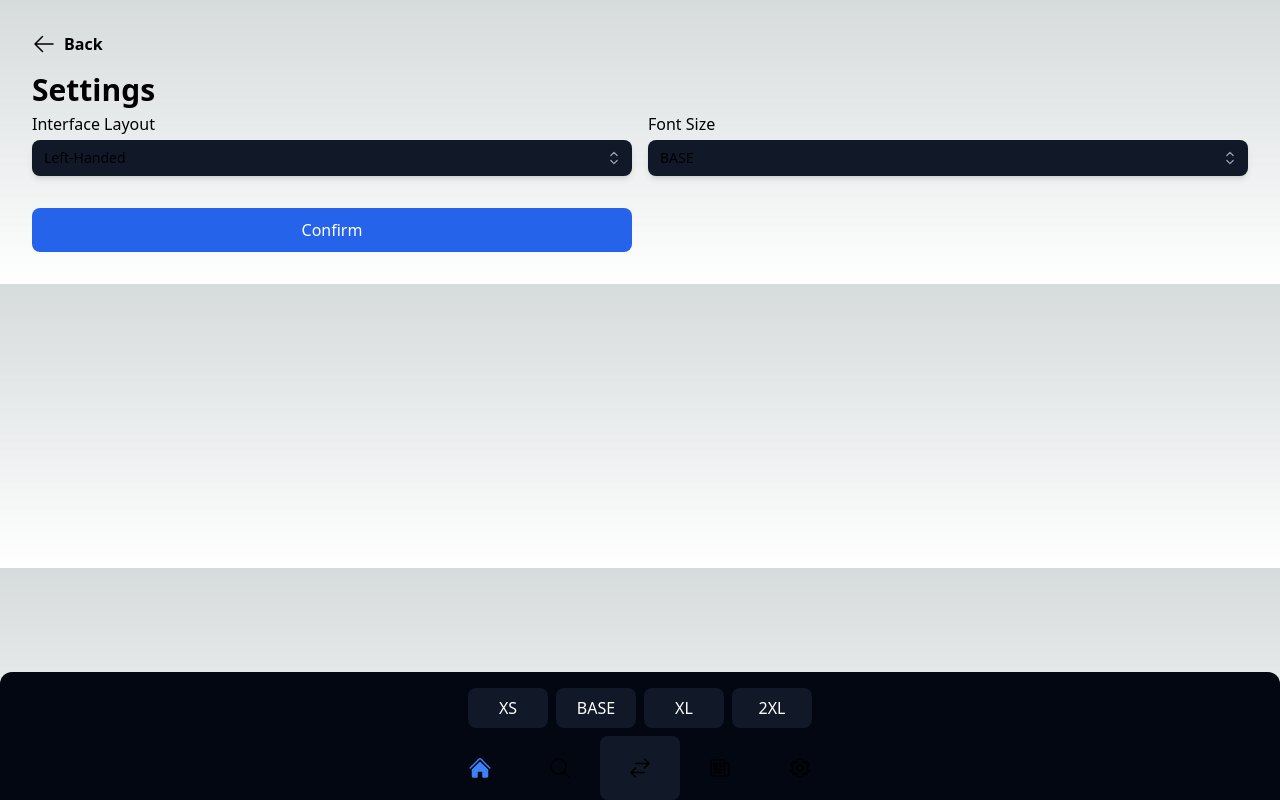
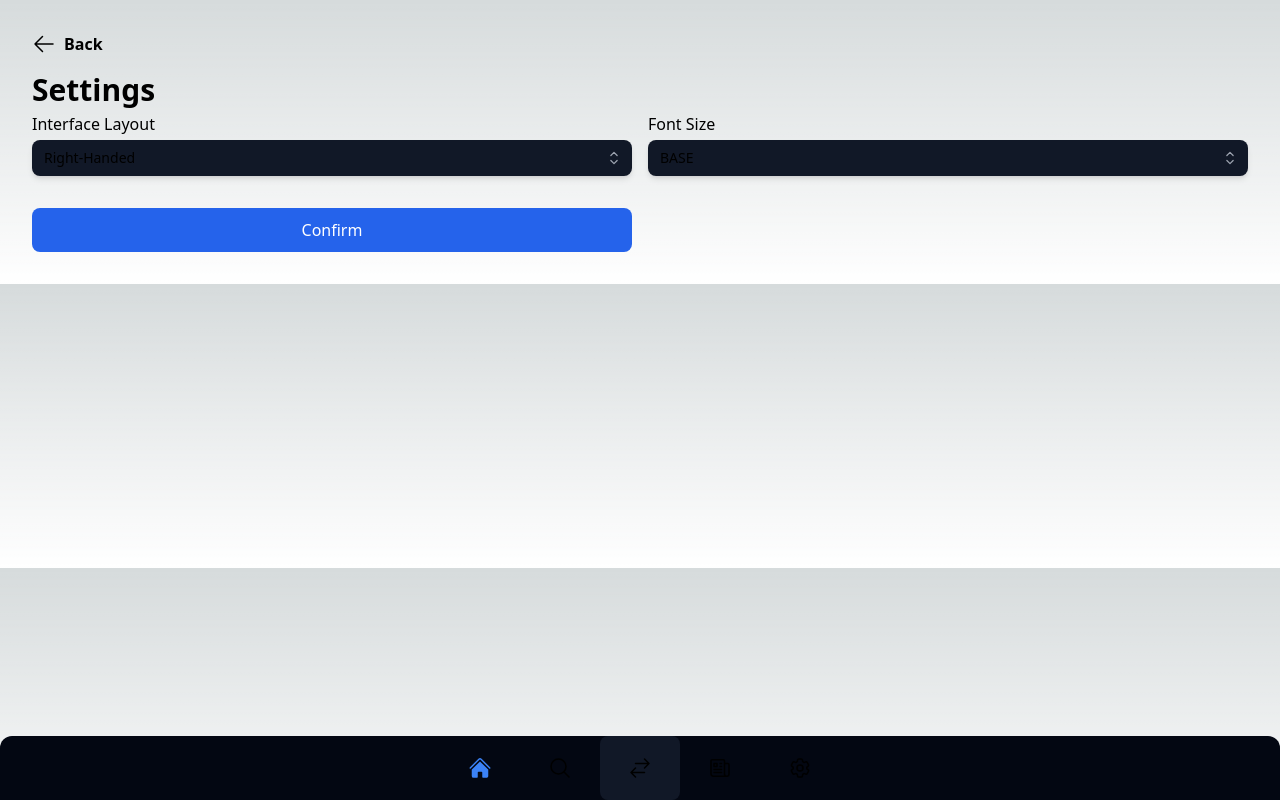
Before and after one commit to christoff-linde/alt-accessibility-web, a Next.js app: page /settings in a window 1280 px wide. Built offline with nearby package versions, Linux system fonts and the light colour scheme; a web font is replaced by a local one.

Commit message:
feat: implement settings page theme switching functionality

```diff
--- a/app/components/Navigation.tsx
+++ b/app/components/Navigation.tsx
@@ -15,11 +15,11 @@ import {
   NewspaperIcon as NewspaperIconSolid,
 } from '@heroicons/react/24/solid';
 import Link from 'next/link';
+import { useState } from 'react';
 import { TypedUseSelectorHook, useDispatch, useSelector } from 'react-redux';
 import { AppDispatch, RootState } from '../store';
 import { setActiveIndex, setOrientation } from '../store/themeSlice';
-import ThemeSelector from './ThemeSelector';
-import { useState } from 'react';
+import { LayoutOrientation } from '../types';
 
 const navLinks = [
   {
@@ -74,7 +74,13 @@ const Navigation = () => {
 
     setSwitchingLayout(true);
     setTimeout(() => {
-      dispatch(setOrientation());
+      dispatch(
+        setOrientation(
+          orientation === LayoutOrientation.LEFT
+            ? LayoutOrientation.RIGHT
+            : LayoutOrientation.LEFT
+        )
+      );
       setSwitchingLayout(false);
     }, 1500);
   };
@@ -85,7 +91,7 @@ const Navigation = () => {
         'space-evenly fixed bottom-0 left-0 z-10 flex w-screen flex-col items-center justify-center gap-2 rounded-t-xl bg-gray-950'
       }
     >
-      <ThemeSelector />
+      {/* <ThemeSelector /> */}
       <div
         className={
           orientation + ' ' + 'space-evenly flex items-center justify-center'
--- a/app/components/SettingsForm.tsx
+++ b/app/components/SettingsForm.tsx
@@ -1,27 +1,35 @@
 'use client';
 
+import { useAppDispatch, useAppSelector } from '@/app/components/Navigation';
+import { setFontSize, setOrientation } from '@/app/store/themeSlice';
+import { FontSize, LayoutOrientation } from '@/app/types';
 import { Listbox, Transition } from '@headlessui/react';
 import { CheckIcon, ChevronUpDownIcon } from '@heroicons/react/24/outline';
 import { Fragment, useState } from 'react';
 
-const layoutOptions = [
-  { title: 'Left-Handed', icon: CheckIcon },
-  { title: 'Right-Handed', icon: CheckIcon },
-];
+const SettingsForm = () => {
+  const orientation = useAppSelector((state) => state.theme.orientation);
+  const fontSize = useAppSelector((state) => state.theme.fontSize);
+  const dispatch = useAppDispatch();
 
-const fontSizeOptions = [
-  { title: 'XS', icon: CheckIcon },
-  { title: 'BASE', icon: CheckIcon },
-  { title: 'XL', icon: CheckIcon },
-  { title: '2XL', icon: CheckIcon },
-];
+  const layoutOptions = [
+    { value: LayoutOrientation.LEFT, title: 'Left-Handed', icon: CheckIcon },
+    { value: LayoutOrientation.RIGHT, title: 'Right-Handed', icon: CheckIcon },
+  ];
 
-const SettingsForm = () => {
+  const fontSizeOptions = [
+    { value: FontSize.SMALL, icon: CheckIcon, title: 'XS' },
+    { value: FontSize.NORMAL, icon: CheckIcon, title: 'BASE' },
+    { value: FontSize.LARGE, icon: CheckIcon, title: 'XL' },
+  ];
+
   const [selectedLayoutOption, setSelectedLayoutOption] = useState(
-    layoutOptions[0]
+    layoutOptions.find((option) => option.value === orientation) ||
+      layoutOptions[1]
   );
   const [selectedFontSizeOption, setSelectedFontSizeOption] = useState(
-    fontSizeOptions[1]
+    fontSizeOptions.find((option) => option.value === fontSize) ||
+      fontSizeOptions[1]
   );
 
   return (
@@ -137,7 +145,10 @@ const SettingsForm = () => {
       <button
         type='button'
         className='mt-4 items-center justify-center rounded-lg bg-blue-600 p-2.5'
-        onClick={() => console.log('clicked')}
+        onClick={() => {
+          dispatch(setFontSize(selectedFontSizeOption.value));
+          dispatch(setOrientation(selectedLayoutOption.value));
+        }}
       >
         <span className='text-white'>Confirm</span>
       </button>
--- a/app/store/themeSlice.ts
+++ b/app/store/themeSlice.ts
@@ -1,6 +1,6 @@
-import type { PayloadAction } from '@reduxjs/toolkit';
-import { createSlice } from '@reduxjs/toolkit';
-import { FontSize, LayoutOrientation } from '../types';
+import type {PayloadAction} from '@reduxjs/toolkit';
+import {createSlice} from '@reduxjs/toolkit';
+import {FontSize, LayoutOrientation} from '../types';
 
 export interface ThemeState {
     orientation: LayoutOrientation;
@@ -24,17 +24,12 @@ const themeSlice = createSlice({
         setFontSize(state, action: PayloadAction<FontSize>) {
             state.fontSize = action.payload;
         },
-    setOrientation(state) {
-      // state.orientation = action.payload;
-      if (state.orientation === LayoutOrientation.LEFT) {
-        state.orientation = LayoutOrientation.RIGHT;
-      } else {
-        state.orientation = LayoutOrientation.LEFT;
-      }
+        setOrientation(state, action: PayloadAction<LayoutOrientation>) {
+            state.orientation = action.payload;
         },
     },
 });
 
-export const { setActiveIndex, setFontSize, setOrientation } =
+export const {setActiveIndex, setFontSize, setOrientation} =
     themeSlice.actions;
 export default themeSlice.reducer;
```
Lines whose indentation alone changed are shown as unchanged.
